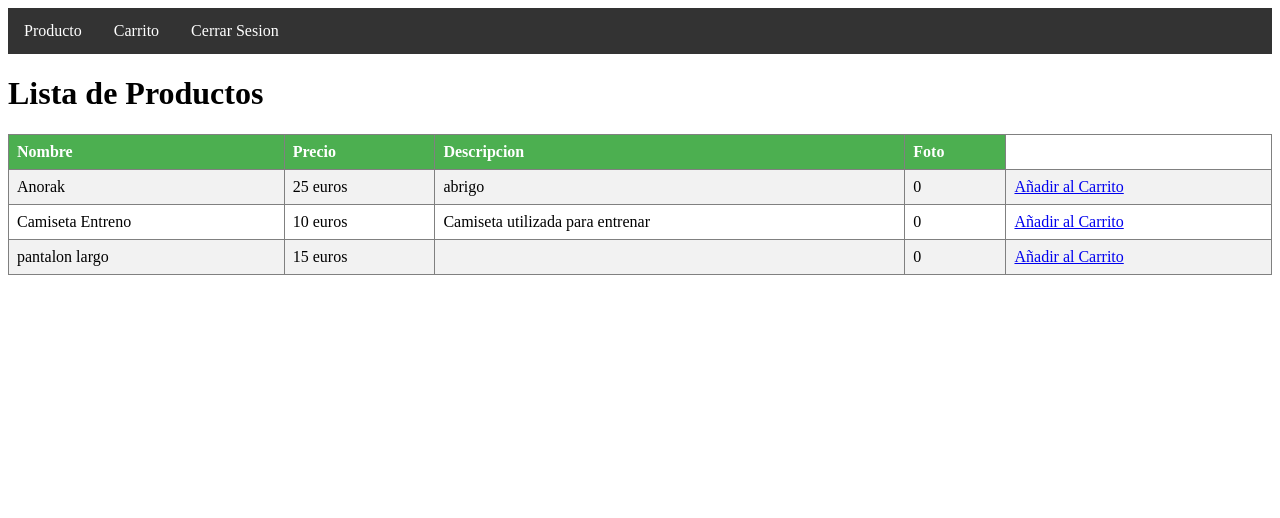
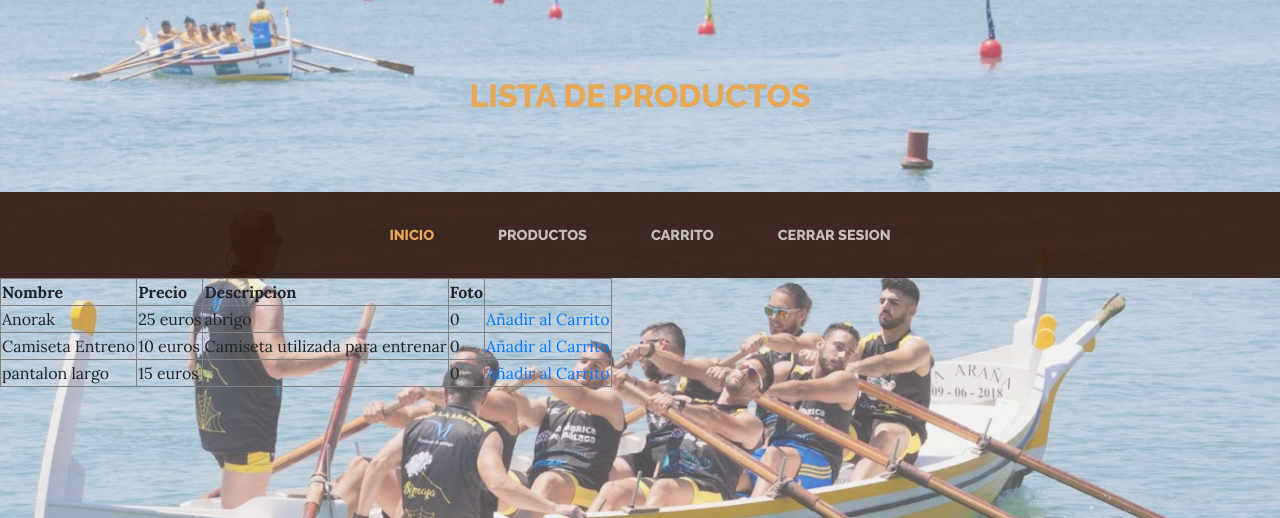
Before and after one commit to fjcmolina/Proyecto-PHP, a PHP site: page /Remo/controlador.php?mod=producto&ope=principal in a window 1280 px wide. Shown: the top 518 px of the page. Run offline with PHP 8.4, Linux system fonts and the light colour scheme; a user stored in the database is signed in; data comes from the database, SQL or seed files in the repository.

Commit message:
Add files via upload

```diff
--- a/vista/index.principal.php
+++ b/vista/index.principal.php
@@ -5,19 +5,51 @@
     <meta http-equiv="X-UA-Compatible" content="IE=edge">
     <title>Productos</title>
     <meta name="viewport" content="width=device-width, initial-scale=1">
-    <link rel="stylesheet" type="text/css" href="css/principal.css">
-    <script src="main.js"></script>
+
+    <!-- Bootstrap core CSS -->
+    <link href="vendor/bootstrap/css/bootstrap.min.css" rel="stylesheet">
+
+    <!-- Custom fonts for this template -->
+    <link href="https://fonts.googleapis.com/css?family=Raleway:100,100i,200,200i,300,300i,400,400i,500,500i,600,600i,700,700i,800,800i,900,900i" rel="stylesheet">
+    <link href="https://fonts.googleapis.com/css?family=Lora:400,400i,700,700i" rel="stylesheet">
+
+    <!-- Custom styles for this template -->
+    <link href="css/business-casual.min.css" rel="stylesheet">
 </head>
 
 <body>
-    <ul>
-        <li><a href="controlador.php?mod=producto&ope=principal">Producto</a></li>
-        <li><a href="controlador.php?mod=carrito&ope=index">Carrito</a></li>
-        <li><a href="controlador.php?mod=usuario&ope=cerrar">Cerrar Sesion</a></li>
-    </ul>
 
-    <h1>Lista de Productos</h1>
+    <h1 class="site-heading text-center text-white d-none d-lg-block">
+        <span class="site-heading-upper text-primary mb-3">Lista de Productos</span>
+    </h1>
 
+    <!-- Navigation -->
+    <nav class="navbar navbar-expand-lg navbar-dark py-lg-4" id="mainNav">
+        <div class="container">
+        <a class="navbar-brand text-uppercase text-expanded font-weight-bold d-lg-none" href="#">CLUB DEPORTIVO REMO LA ARAÑA</a>
+        <button class="navbar-toggler" type="button" data-toggle="collapse" data-target="#navbarResponsive" aria-controls="navbarResponsive" aria-expanded="false" aria-label="Toggle navigation">
+            <span class="navbar-toggler-icon"></span>
+        </button>
+        <div class="collapse navbar-collapse" id="navbarResponsive">
+            <ul class="navbar-nav mx-auto">
+            <li class="nav-item active px-lg-4">
+                <a class="nav-link text-uppercase text-expanded" href="index.php">Inicio
+                <span class="sr-only">(current)</span>
+                </a>
+            </li>
+            <li class="nav-item px-lg-4">
+                <a class="nav-link text-uppercase text-expanded" href="controlador.php?mod=producto&ope=principal">Productos</a>
+            </li>
+            <li class="nav-item px-lg-4">
+                <a class="nav-link text-uppercase text-expanded" href="controlador.php?mod=carrito&ope=index">Carrito</a>
+            </li>
+            <li class="nav-item px-lg-4">
+            <a class="nav-link text-uppercase text-expanded" href="controlador.php?mod=usuario&ope=cerrar">Cerrar Sesion</a>
+          </li>
+            </ul>
+        </div>
+        </div>
+    </nav>
 
     <table border="1">
     <tr>
```
Also changed, not shown: vista/index.carrito.php (+40 -8 lines), vista/index.producto.php (+38 -7 lines).
